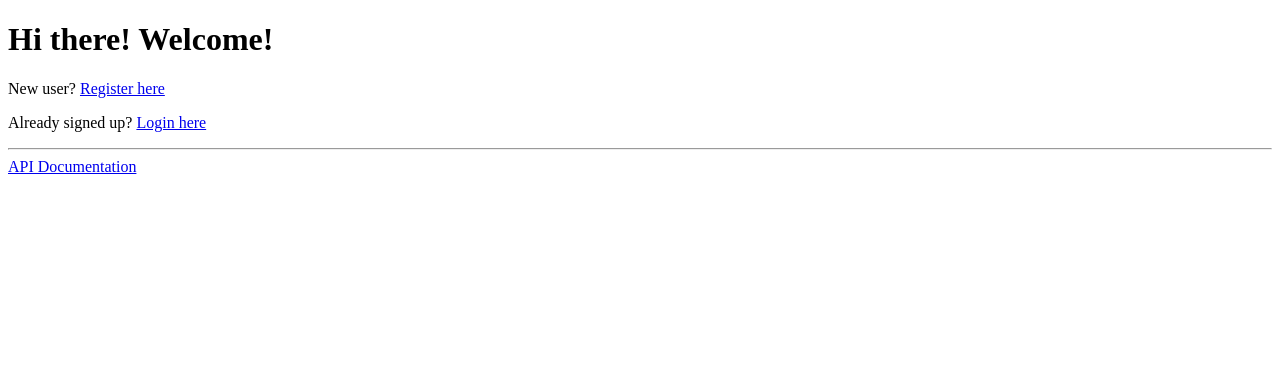
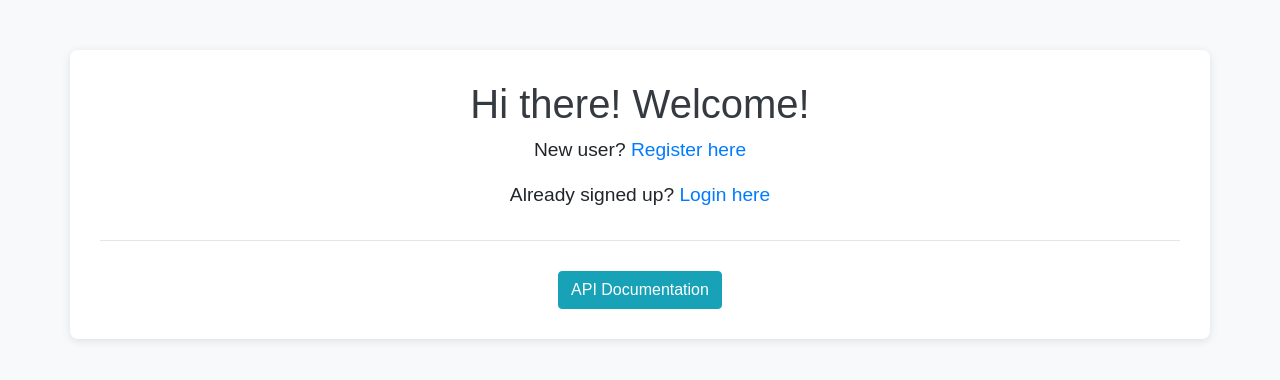
Before and after one commit to Vydeekelz/Jobs-API, a website: page public/index.html in a window 1280 px wide. Drawn offline with nearby package versions, Linux system fonts and the light colour scheme.

Commit message:
added styles to index page

```diff
--- a/public/index.html
+++ b/public/index.html
@@ -4,15 +4,47 @@
     <meta charset="UTF-8">
     <meta name="viewport" content="width=device-width, initial-scale=1.0">
     <title>Homepage - Jobs API</title>
+    <link href="https://stackpath.bootstrapcdn.com/bootstrap/4.5.2/css/bootstrap.min.css" rel="stylesheet">
+    <style>
+        body {
+            background-color: #f8f9fa; /* Light gray background */
+            font-family: Arial, sans-serif;
+        }
+        .container {
+            margin-top: 50px;
+            padding: 30px;
+            background-color: #ffffff; /* White background for content */
+            border-radius: 8px;
+            box-shadow: 0 2px 10px rgba(0, 0, 0, 0.1); /* Subtle shadow */
+        }
+        h1 {
+            color: #343a40; /* Dark gray */
+        }
+        p {
+            font-size: 1.2em; /* Slightly larger text */
+        }
+        a {
+            color: #007bff; /* Bootstrap link color */
+            text-decoration: none; /* Remove underline */
+        }
+        a:hover {
+            text-decoration: underline; /* Underline on hover */
+        }
+        hr {
+            margin: 30px 0; /* Space around horizontal rule */
+        }
+    </style>
 </head>
 <body>
-    <h1>Hi there! Welcome!</h1>
+    <div class="container text-center">
+        <h1>Hi there! Welcome!</h1>
 
-    <p>New user? <a href="register.html">Register here</a></p>
-    <p>Already signed up? <a href="login.html">Login here</a></p>
+        <p>New user? <a href="register.html">Register here</a></p>
+        <p>Already signed up? <a href="login.html">Login here</a></p>
 
-    <hr>
+        <hr>
 
-    <a href="documentation.html">API Documentation</a>
+        <a href="documentation.html" class="btn btn-info">API Documentation</a>
+    </div>
 </body>
 </html>
```
